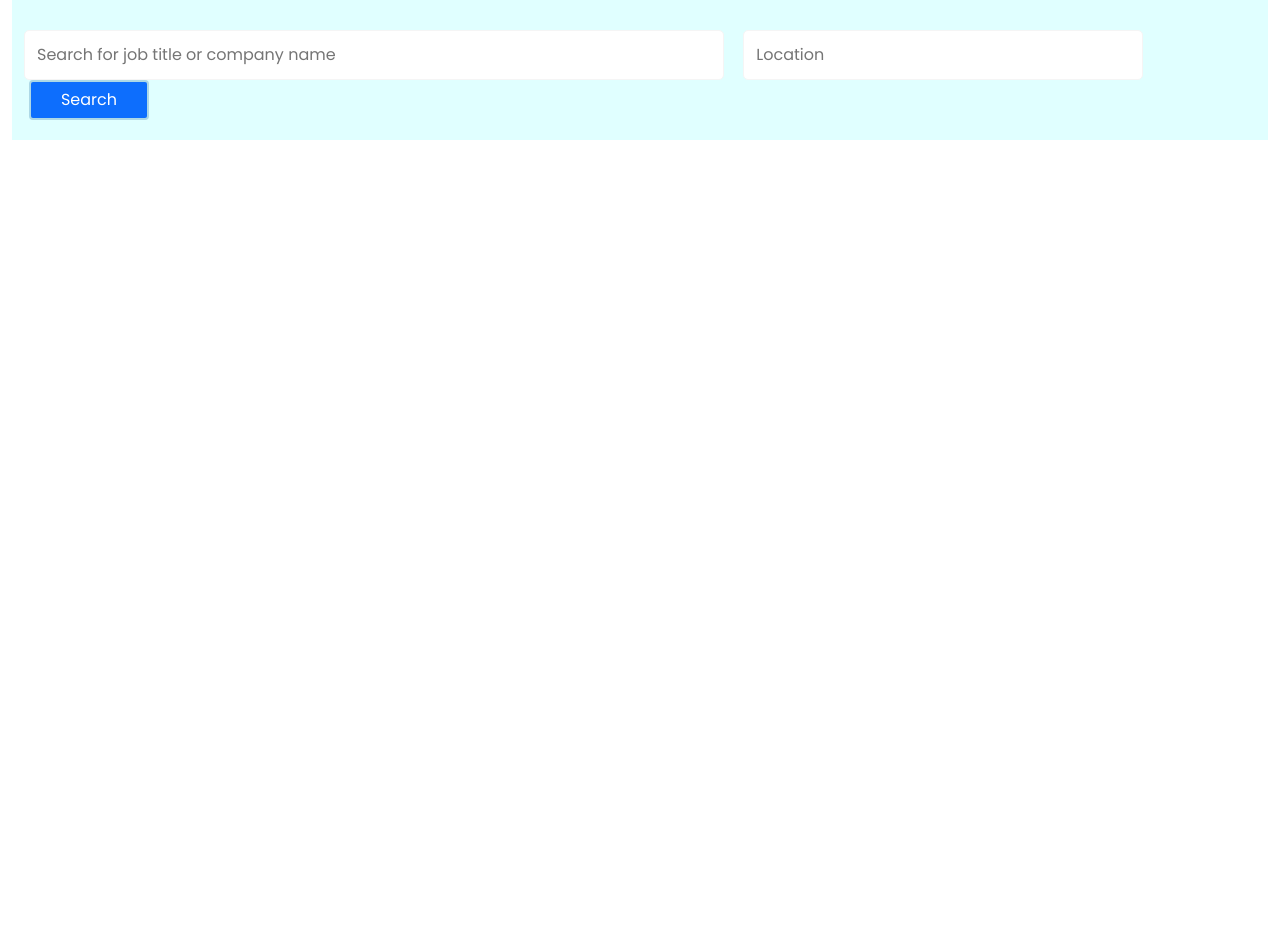
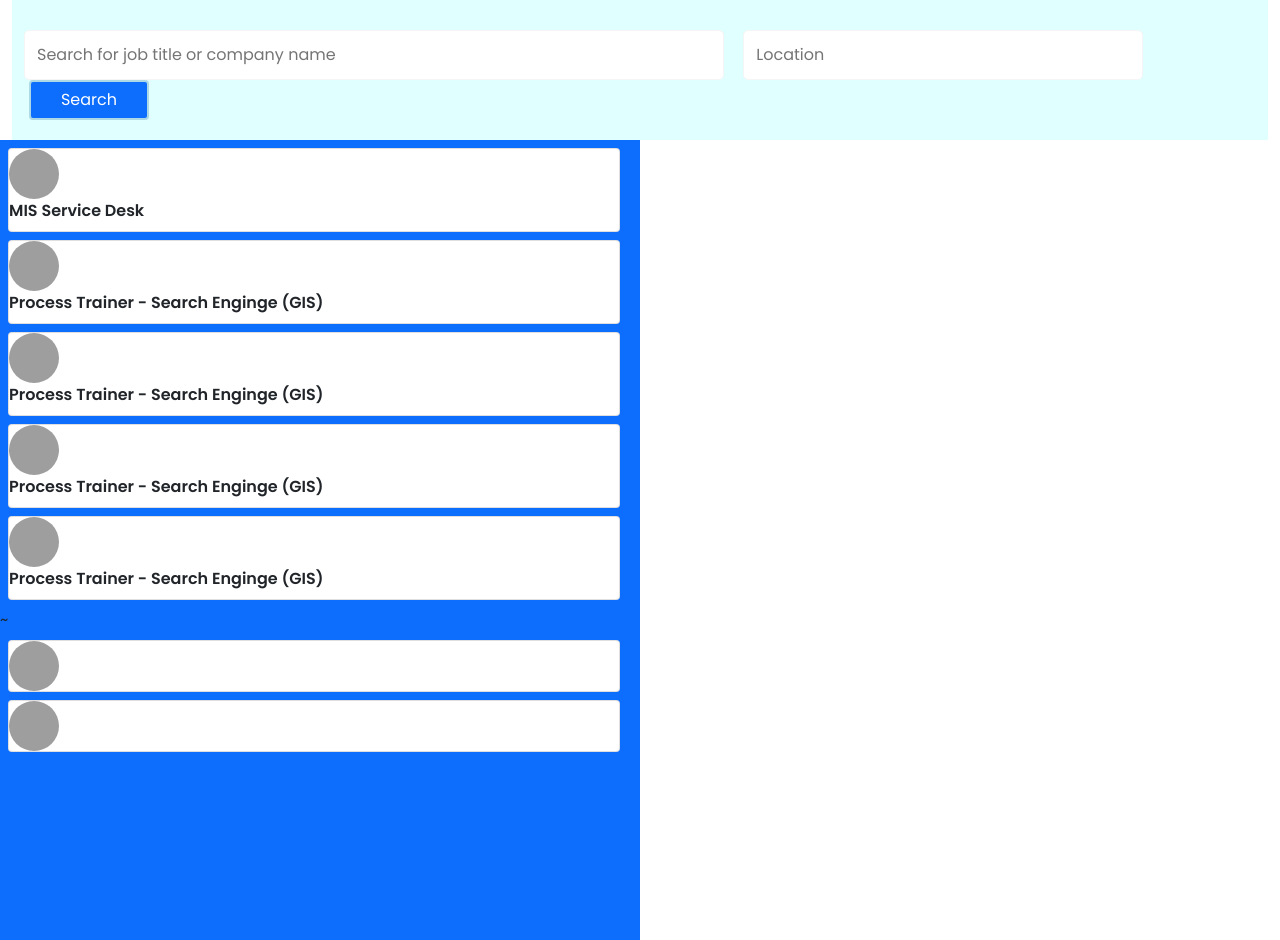
Before and after one commit to ItsEley/Nasugbu-Public-Employment-System, a PHP site: page /home.php in a window 1280 px wide. Shown: the part 57-997 px from the top of the page. Before the commit the page ends 197 px from the top, so only its background shows below. Run offline with PHP 8.4, Linux system fonts and the light colour scheme; grey boxes are pictures that could not be loaded.

Commit message:
Edited home.php

```diff
--- a/home.css
+++ b/home.css
@@ -59,3 +59,20 @@ ul li:nth-child(3)::before {
   height: 40px;
   width: 120px;
 }
+#scroll-jobs{
+overflow: scroll;
+height: 100vh;
+}
+
+#company-icon{
+
+  height: 50px;
+  width: 50px;
+}
+#company-card{
+margin: 8px;
+padding: 10pxs;
+}
+#job-title{
+  font-weight: 600;
+}
--- a/home.php
+++ b/home.php
@@ -43,7 +43,37 @@
                 <button id="searchq-btn" class="btn btn-primary" type="submit" value="search" name="">Search</button>
               </div>
             </div>
-
+        </div>
+        <div class="row">
+          <div id="scroll-jobs"class="col-lg-6 bg-primary">
+            <div id="company-card" class="card my-2">
+              <img id="company-icon" class=" rounded-circle" src="https://assets.bossjob.com/companies/25512/logo/355e26141e0f178cb9a1c853325dc366.jpeg" alt="">
+              <div id="job-title"class="card-title">MIS Service Desk</div>
+            </div>
+            <div id="company-card" class="card my-2">
+              <img id="company-icon" class=" rounded-circle" src="https://assets.bossjob.com/companies/25512/logo/355e26141e0f178cb9a1c853325dc366.jpeg" alt="">
+              <div id="job-title"class="card-title">Process Trainer - Search Enginge (GIS)</div>
+            </div>
+            <div id="company-card" class="card my-2">
+              <img id="company-icon" class=" rounded-circle" src="https://assets.bossjob.com/companies/25512/logo/355e26141e0f178cb9a1c853325dc366.jpeg" alt="">
+              <div id="job-title"class="card-title">Process Trainer - Search Enginge (GIS)</div>
+            </div>
+            <div id="company-card" class="card my-2">
+              <img id="company-icon" class=" rounded-circle" src="https://assets.bossjob.com/companies/25512/logo/355e26141e0f178cb9a1c853325dc366.jpeg" alt="">
+              <div id="job-title"class="card-title">Process Trainer - Search Enginge (GIS)</div>
+            </div>
+            <div id="company-card" class="card my-2">
+              <img id="company-icon" class=" rounded-circle" src="https://assets.bossjob.com/companies/25512/logo/355e26141e0f178cb9a1c853325dc366.jpeg" alt="">
+              <div id="job-title"class="card-title">Process Trainer - Search Enginge (GIS)</div>
+            </div>
+           ~
+            <div id="company-card" class="card my-2">
+              <img id="company-icon" class=" rounded-circle" src="https://assets.bossjob.com/companies/25512/logo/355e26141e0f178cb9a1c853325dc366.jpeg" alt="">
+            </div>
+            <div id="company-card" class="card my-2">
+              <img id="company-icon" class=" rounded-circle" src="https://assets.bossjob.com/companies/25512/logo/355e26141e0f178cb9a1c853325dc366.jpeg" alt="">
+            </div>
+          </div>
         </div>
     </div>
 
```
